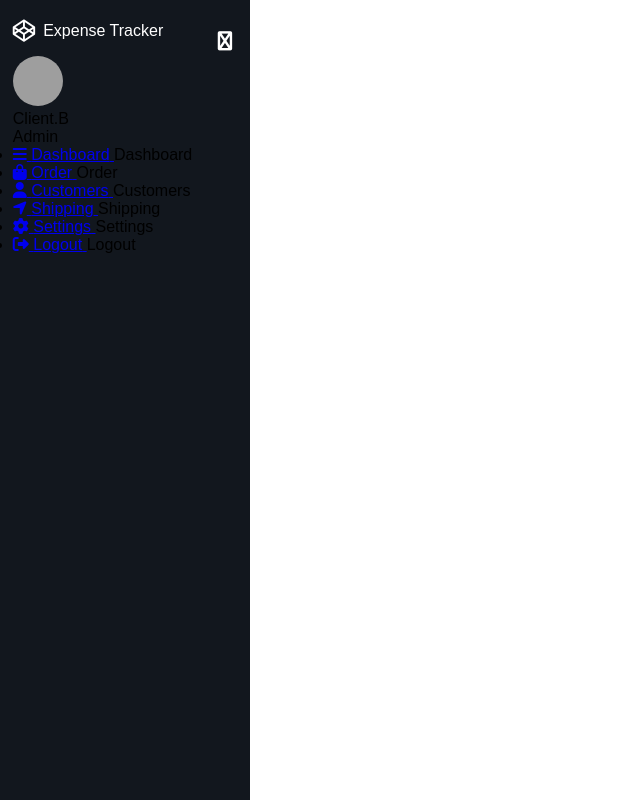
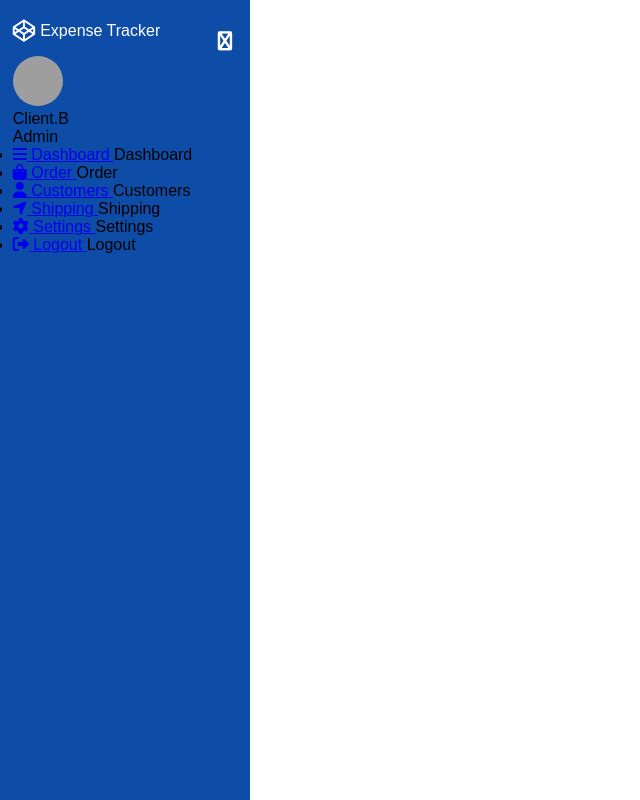
Before and after one commit to Augasha/Transport-DBMS, a plain HTML site: page home.html in a window 1280 px wide. Both pictures are taken after a click on the icon 40 px from the left and 41 px from the top of the page. Shown: the whole page, without its empty margins (0-640 px from the left). Drawn offline with Linux system fonts and the light colour scheme; grey boxes are pictures that could not be loaded.

Commit message:
finished styling the top div

```diff
--- a/style.css
+++ b/style.css
@@ -18,7 +18,7 @@
     left: 0;
     height: 100vh;
     width: 80px;
-    background-color: #12171e;
+    background-color: #0e4da7;
     padding: .4rem .8rem;
     transition: all 0.5s ease;
 }
@@ -65,5 +65,5 @@
 
 .top .logo i{
     font-size: 1.4rem;
-    margin-right: .5rem;
+    margin-right: 5px;
 }
```
